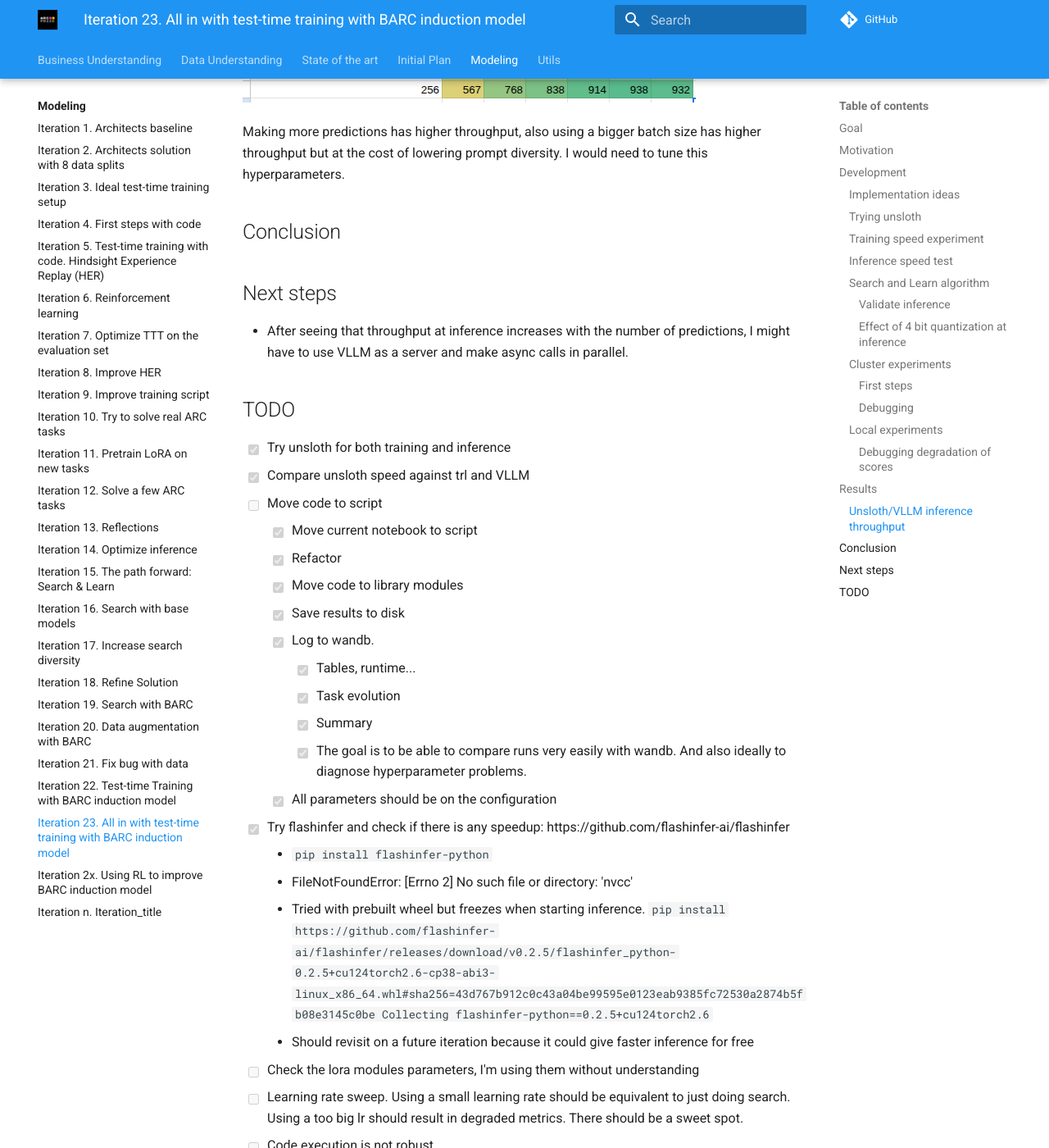
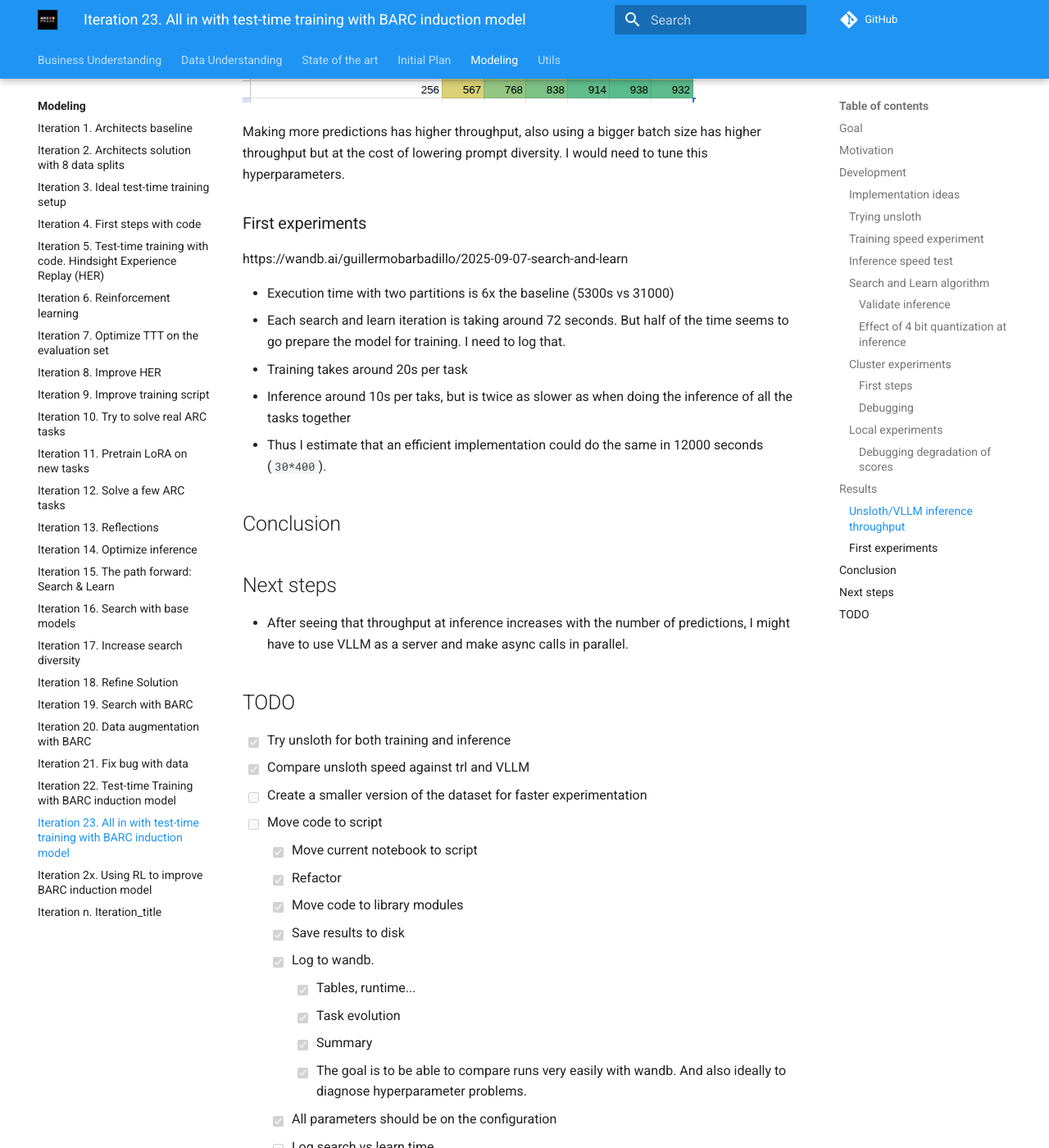
Before and after one commit to ironbar/arc25, an MkDocs documentation site: the page built from docs/modeling/Iteration_23_ttt_BARC_v2.md, in a window 1280 px wide and 1400 px high, scrolled down 5922 px. Shown: the whole window at 82% size. Built offline with MkDocs 1.6.1 and Material for MkDocs 9.7.7, drawn with Linux system fonts in a browser that asks for light colours; comment, search, counter and statistics services are not loaded; some of the changed text lies outside the part shown.

Commit message:
documented first results

```diff
--- a/docs/modeling/Iteration_23_ttt_BARC_v2.md
+++ b/docs/modeling/Iteration_23_ttt_BARC_v2.md
@@ -265,6 +265,16 @@ over and over on the same task, thus losing the traceability of the applied data
 Making more predictions has higher throughput, also using a bigger batch size has higher throughput but at the cost of lowering prompt diversity.
 I would need to tune this hyperparameters.
 
+### First experiments
+
+https://wandb.ai/guillermobarbadillo/2025-09-07-search-and-learn
+
+- Execution time with two partitions is 6x the baseline (5300s vs 31000)
+- Each search and learn iteration is taking around 72 seconds. But half of the time seems to go prepare the model for training. I need to log that.
+- Training takes around 20s per task
+- Inference around 10s per taks, but is twice as slower as when doing the inference of all the tasks together
+- Thus I estimate that an efficient implementation could do the same in 12000 seconds (`30*400`).
+
 ## Conclusion
 
 ## Next steps
@@ -276,6 +286,7 @@ I would need to tune this hyperparameters.
 
 - [x] Try unsloth for both training and inference
 - [x] Compare unsloth speed against trl and VLLM
+- [ ] Create a smaller version of the dataset for faster experimentation
 - [ ] Move code to script
   - [x] Move current notebook to script
   - [x] Refactor
@@ -287,6 +298,7 @@ I would need to tune this hyperparameters.
     - [x] Summary
     - [x] The goal is to be able to compare runs very easily with wandb. And also ideally to diagnose hyperparameter problems.
   - [x] All parameters should be on the configuration
+  - [ ] Log search vs learn time
 - [x] Try flashinfer and check if there is any speedup: https://github.com/flashinfer-ai/flashinfer
   - `pip install flashinfer-python`
   - FileNotFoundError: [Errno 2] No such file or directory: 'nvcc'
@@ -300,3 +312,4 @@ Collecting flashinfer-python==0.2.5+cu124torch2.6`
       - [ ] https://wandb.ai/guillermobarbadillo/2025-09-07-search-and-learn/runs/0iswo84s/logs
   - [ ] Sometimes raises exception
     - [ ] https://wandb.ai/guillermobarbadillo/2025-09-07-search-and-learn/runs/kd4qttau/logs
+- [ ] Investigate the time lost on training startup
```
